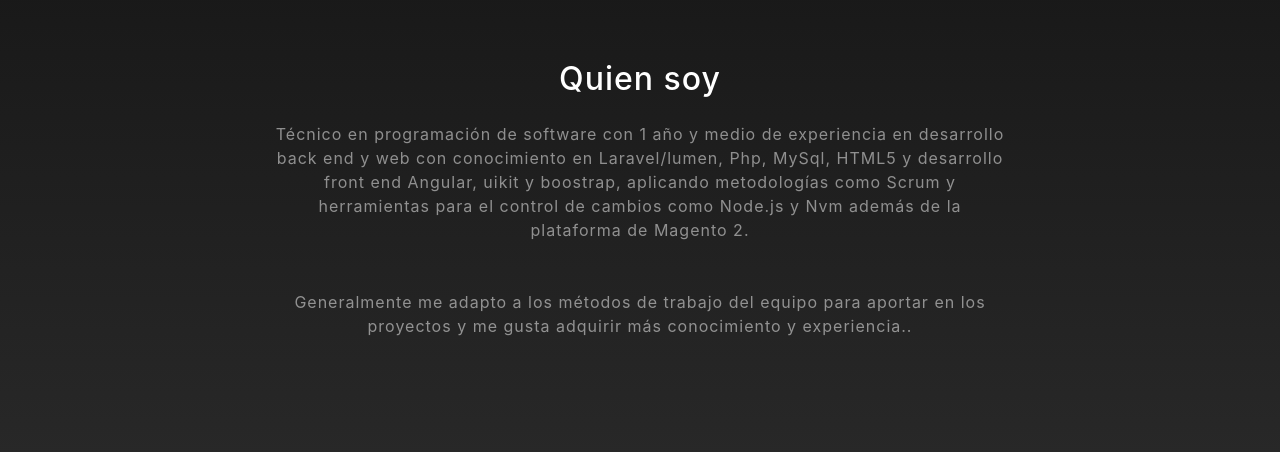
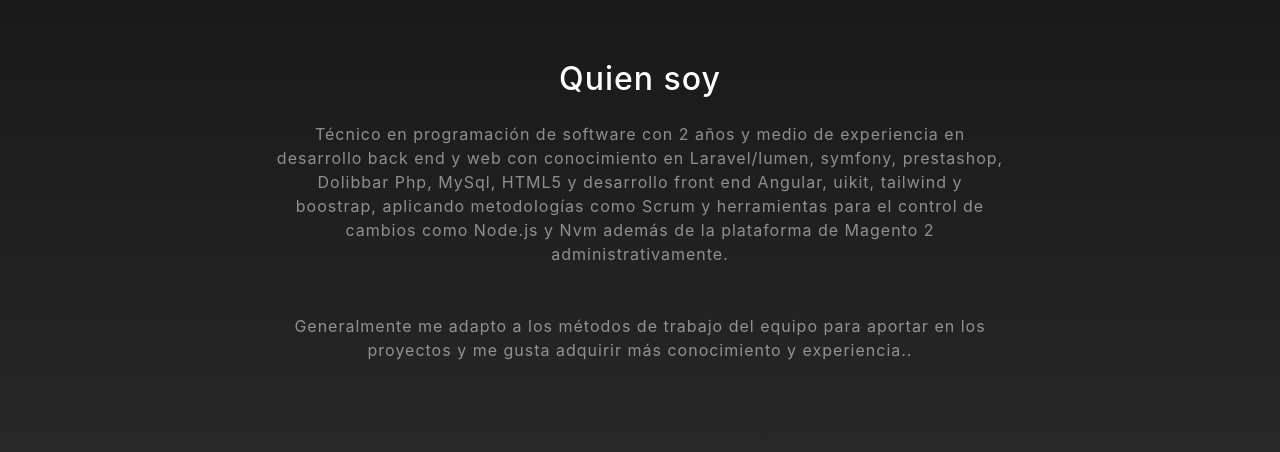
Before and after one commit to jair08DEV/DesarroladorJair, a website with bundled scripts: page index.html in a window 1280 px wide. Shown: the part 900-1352 px from the top of the page. Built offline with nearby package versions, Linux system fonts and the light colour scheme.

Commit message:
Update index.html

```diff
--- a/index.html
+++ b/index.html
@@ -53,10 +53,10 @@
       <div class="row">
         <div class="col-lg-8 mx-auto">
           <h2 class="text-white mb-4">Quien soy</h2>
-          <p class="text-white-50">           Técnico en programación de software con 1 año y medio de experiencia en desarrollo back end y web
-con conocimiento en Laravel/lumen, Php, MySql, HTML5 y desarrollo front end Angular, uikit
+          <p class="text-white-50">           Técnico en programación de software con 2 años y medio de experiencia en desarrollo back end y web
+con conocimiento en Laravel/lumen, symfony, prestashop, Dolibbar Php, MySql, HTML5 y desarrollo front end Angular, uikit, tailwind
 y boostrap, aplicando metodologías como Scrum y herramientas para el control de cambios como
-Node.js y Nvm además de la plataforma de Magento 2.
+Node.js y Nvm además de la plataforma de Magento 2 administrativamente.
 <br>
 <br>
 <br>
```
